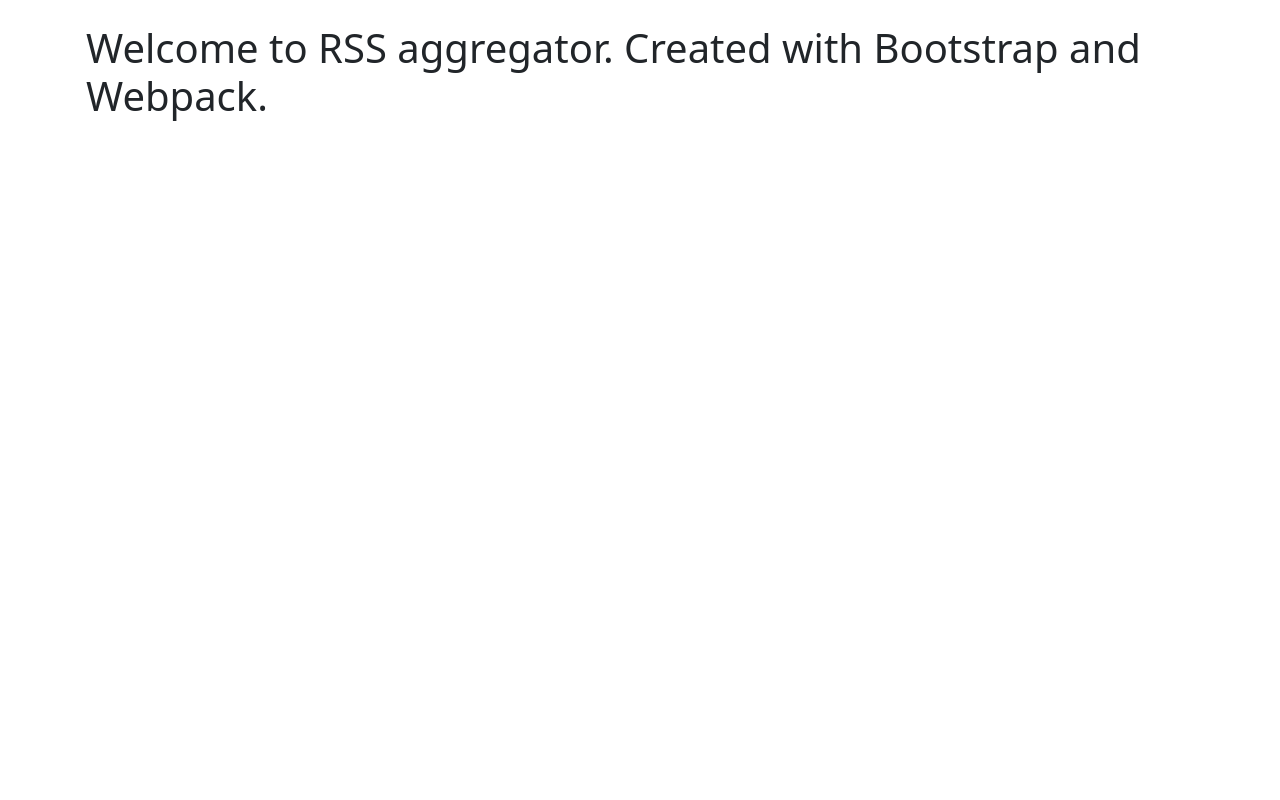
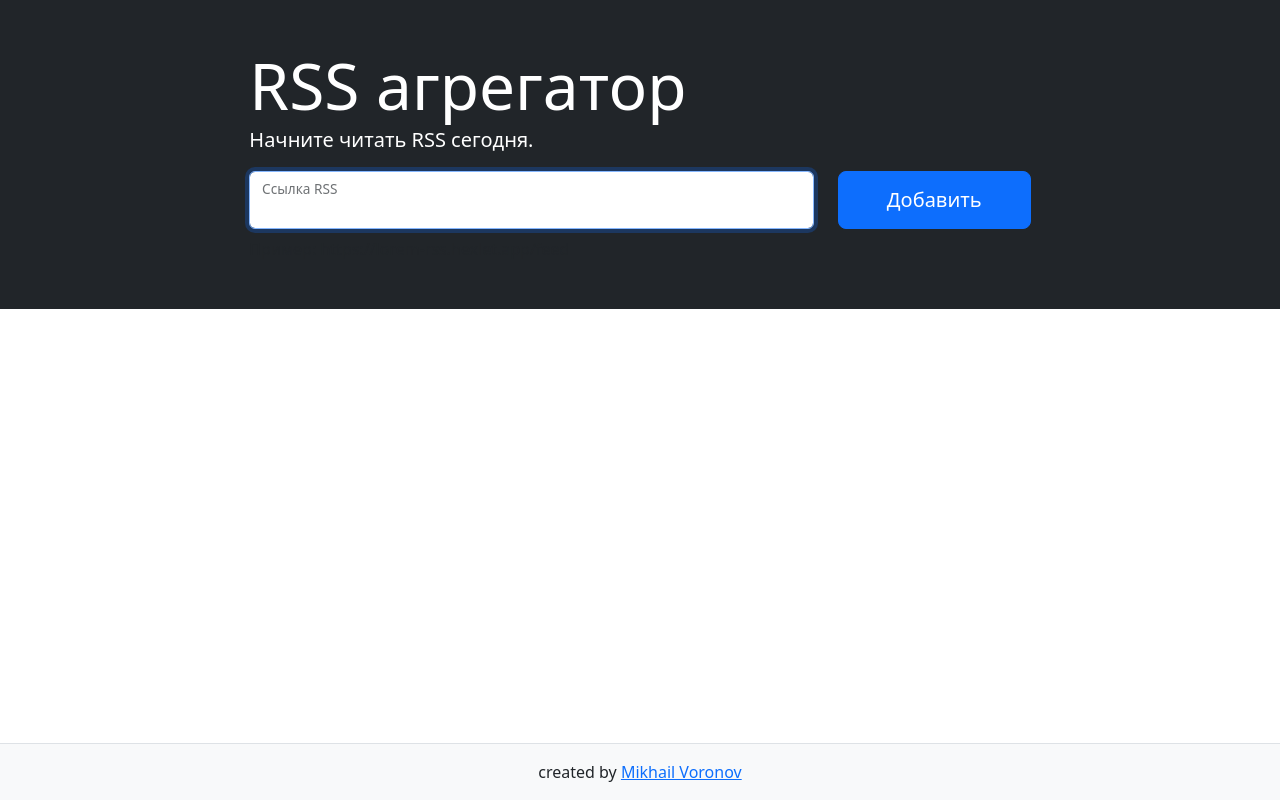
Before and after one commit to msvoronov/frontend-project-11, a website built with webpack: page index.html in a window 1280 px wide. Built offline with nearby package versions, Linux system fonts and the light colour scheme.

Commit message:
upd index.html

```diff
--- a/index.html
+++ b/index.html
@@ -2,23 +2,8 @@
 <html lang="ru">
 <head>
     <meta charset="UTF-8">
-    <meta name="viewport" content="width=device-width, initial-scale=1.0">
+    <meta name="viewport" content="width=device-width, initial-scale=1.0, shrink-to-fit=no">
     <title>Frontend Project. RSS aggregator</title>
-</head>
-<body>
-    <div class="container py-4 px-3 mx-auto">
-        <h1>Welcome to RSS aggregator. Created with Bootstrap and Webpack.</h1>
-    </div>
-</body>
-</html>
-
-<!-- <!DOCTYPE html>
-<html lang="ru">
-<head>
-    <meta charset="utf-8">
-    <meta name="viewport" content="width=device-width, initial-scale=1.0, shrink-to-fit=no">
-    <title>Hexlet Frontend Project</title>
-    <link href="main.css" rel="stylesheet">
 </head>
 <body class="d-flex flex-column min-vh-100">
     <div class="modal fade" id="modal" tabindex="-1" role="dialog" aria-labelledby="modal" aria-hidden="true">
@@ -31,7 +16,8 @@
                 <div class="modal-body text-break"></div>
                 <div class="modal-footer">
                     <a class="btn btn-primary full-article" href="#" role="button" target="_blank" rel="noopener noreferrer">Читать полностью </a>
-                    <button type="button" class="btn btn-secondary" data-bs-dismiss="modal">Закрыть</button></div>
+                    <button type="button" class="btn btn-secondary" data-bs-dismiss="modal">Закрыть</button>
+                </div>
             </div>
         </div>
     </div>
@@ -40,7 +26,7 @@
             <div class="row">
                 <div class="col-md-10 col-lg-8 mx-auto text-white">
                     <h1 class="display-3 mb-0">RSS агрегатор</h1>
-                        <p class="lead">Начните читать RSS сегодня! Это легко, это красиво.</p>
+                    <p class="lead">Начните читать RSS сегодня.</p>
                     <form action="" class="rss-form text-body">
                         <div class="row">
                             <div class="col">
@@ -68,10 +54,9 @@
     </main>
     <footer class="footer border-top py-3 mt-5 bg-light">
         <div class="container-xl">
-                <div class="text-center">created by <a href="https://ru.hexlet.io/professions/frontend/projects/11" target="_blank">Hexlet</a>
+            <div class="text-center">created by <a href="https://github.com/msvoronov" target="_blank">Mikhail Voronov</a>
             </div>
         </div>
     </footer>
 </body>
 </html>
- -->
```
Lines whose indentation alone changed are shown as unchanged.
